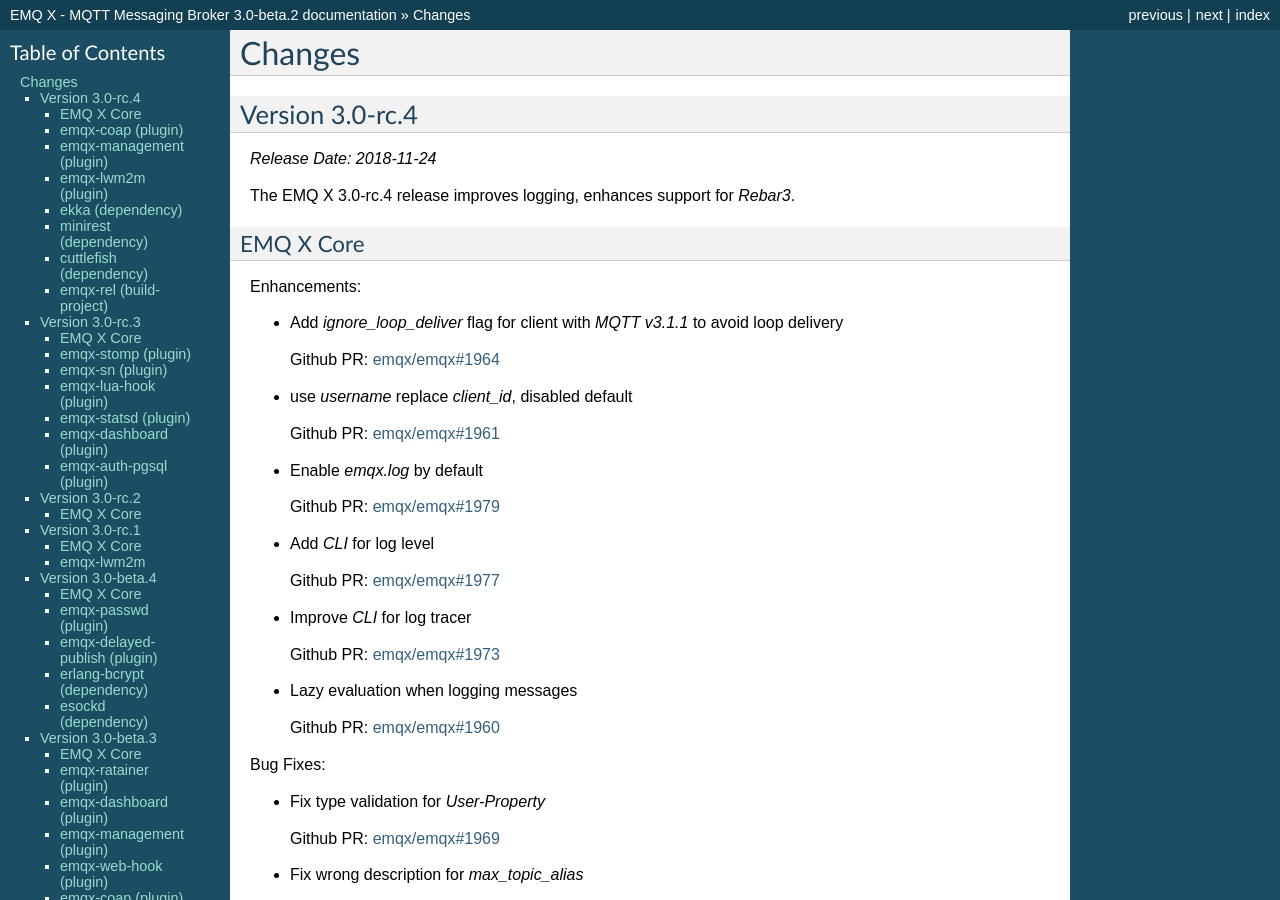
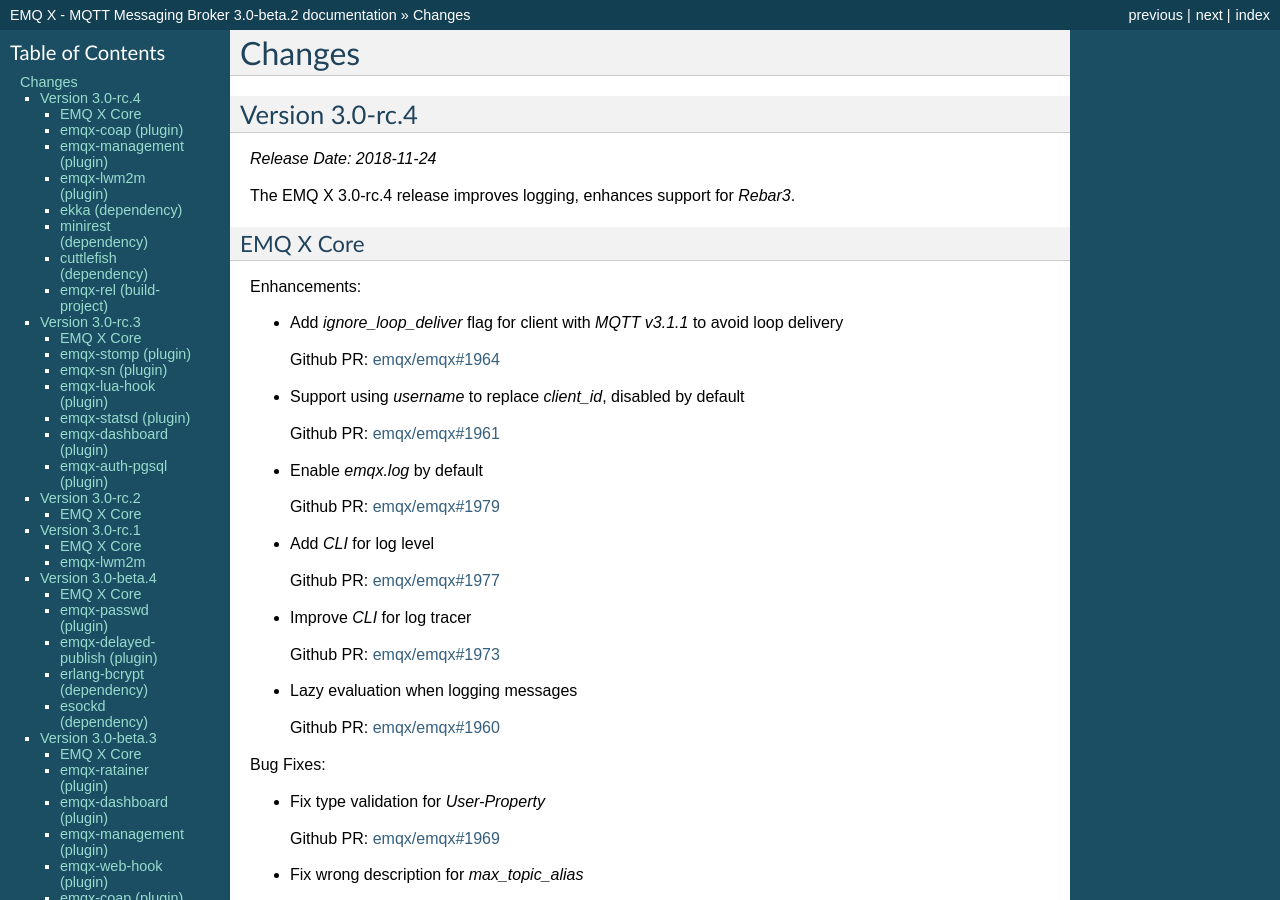
Before and after one commit to emqxarchive/emqx-docs-en, a Sphinx documentation site: the page built from source/changes.rst, in a window 1280 px wide and 900 px high. Built offline with Sphinx 7.4.7, drawn with Linux system fonts in a browser that asks for light colours.

Commit message:
Fix syntax error

```diff
--- a/source/changes.rst
+++ b/source/changes.rst
@@ -23,7 +23,7 @@
   Github PR:
   `emqx/emqx#1964 <https://github.com/emqx/emqx/pull/1964>`__
 
-- use `username` replace `client_id`, disabled default
+- Support using `username` to replace `client_id`, disabled by default
 
   Github PR:
   `emqx/emqx#1961 <https://github.com/emqx/emqx/pull/1961>`__
```
